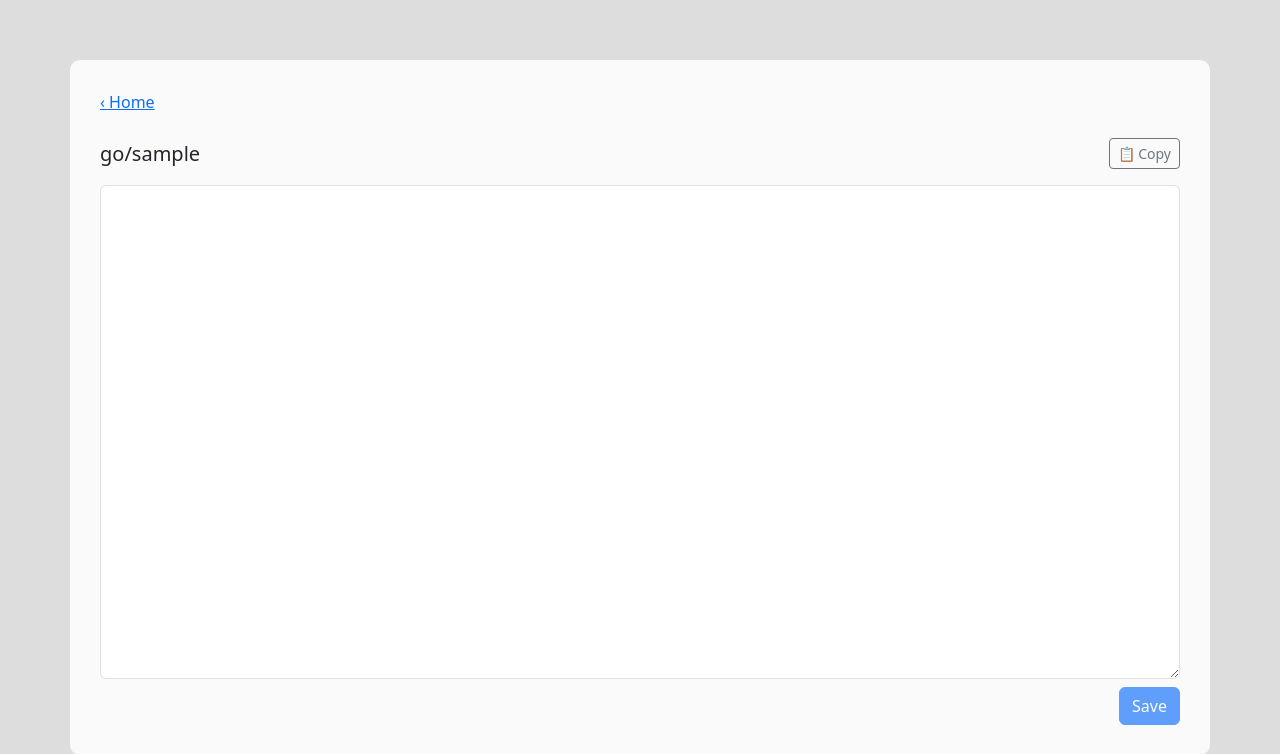
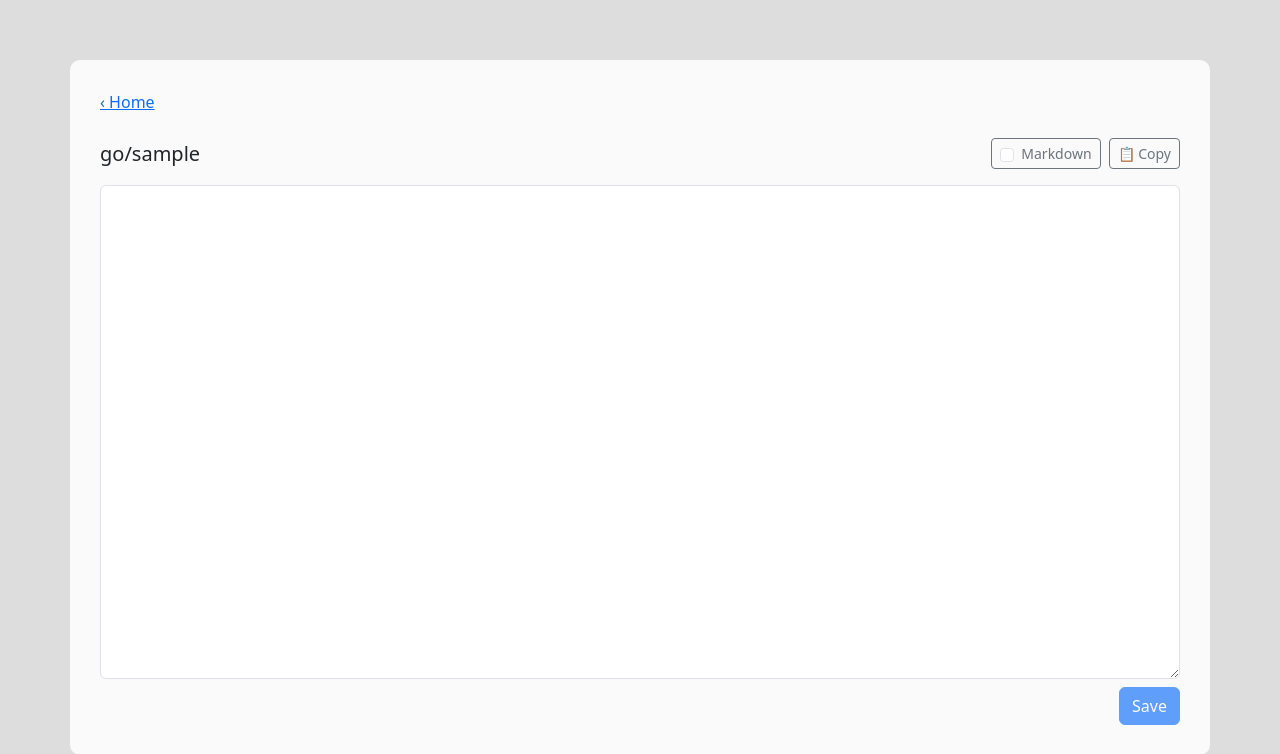
Before and after one commit to theak/go, a Flask app: a page that uses templates/note.html in a window 1280 px wide. Shown: the top 754 px of the page. Run offline with Flask 3, Linux system fonts and the light colour scheme; data that the repository does not hold is empty.

Commit message:
Add markdown preview toggle to notes
Adds a "Markdown" button on the note editor that swaps the textarea for a
read-only rendered view (via marked.js) and back. The preference persists in
the note's metadata JSON alongside the content, so notes reopen in the last-used
view. Clicking the preview returns to edit mode; rendered tables use Bootstrap
styling and the preview has comfortable spacing.

```diff
--- a/app.py
+++ b/app.py
@@ -43,11 +43,13 @@ def note(name):
     if request.method == "POST":
         if db.get_link(name) is None:
             db.create_url(name, f"/note/{name}", description="🟨")
-        db.set_note(name, request.form.get("content", ""))
+        db.set_note(name, request.form.get("content", ""), request.form.get("markdown") is not None)
     link = db.get_link(name)
+    meta = json.loads(link["metadata"] or "{}") if link else {}
     return render_template(
         "note.html", domain=DOMAIN, name=name,
-        content=json.loads(link["metadata"] or "{}").get("note", "") if link else "",
+        content=meta.get("note", ""),
+        markdown=meta.get("markdown", False),
         conflict=link is not None and link["url"] != f"/note/{name}",
         id=link["id"] if link else None,
         created=link["created_date"] if link else None,
--- a/db.py
+++ b/db.py
@@ -44,8 +44,10 @@ def create_url(name: str, url: str, description: str = None):
 def get_link(name: str):
     return query_db("SELECT * FROM link WHERE name = ?", [name], one=True)
 
-def set_note(name: str, content: str):
-    modify_db("UPDATE link SET metadata = json_set(metadata, '$.note', ?) WHERE name = ?", [content, name])
+def set_note(name: str, content: str, markdown: bool = False):
+    modify_db(
+        "UPDATE link SET metadata = json_set(metadata, '$.note', ?, '$.markdown', json(?)) WHERE name = ?",
+        [content, "true" if markdown else "false", name])
 
 def export_links_json() -> str:
     links = query_db("SELECT name, url, description, metadata FROM link")
--- a/static/styles.css
+++ b/static/styles.css
@@ -19,6 +19,11 @@ body {background-color: #ddd;}
 .url-cell .edit-icon {opacity: 0; margin-left: 8px}
 .url-cell:hover .edit-icon {opacity: 0.6}
 
+#rendered {padding: 2.25rem; line-height: 1.6;}
+#rendered > * {margin-bottom: 1rem;}
+#rendered > :last-child {margin-bottom: 0;}
+#rendered img {max-width: 100%;}
+
 @media (max-width: 768px) {
   .container {margin: 12px; padding: 16px; width: auto;}
   .url-cell {
--- a/templates/note.html
+++ b/templates/note.html
@@ -6,6 +6,7 @@
     <title>{{domain}}/{{name}}</title>
     <link href="https://cdn.jsdelivr.net/npm/bootstrap@5.3.2/dist/css/bootstrap.min.css" rel="stylesheet" integrity="sha384-T3c6CoIi6uLrA9TneNEoa7RxnatzjcDSCmG1MXxSR1GAsXEV/Dwwykc2MPK8M2HN" crossorigin="anonymous">
     <link rel="stylesheet" href="/static/styles.css">
+    <script src="https://cdn.jsdelivr.net/npm/marked@12/marked.min.js"></script>
   </head>
   <body>
     {% if conflict %}<div class="alert alert-warning">{{domain}}/{{name}} already exists. Access this note at {{domain}}/note/{{name}} or pick a different name.</div>{% endif %}
@@ -14,10 +15,16 @@
       <div><a href="/">‹ Home</a></div><br/>
       <h5 class="pb-2 d-flex justify-content-between align-items-center">
         {{domain}}/{{name}}
-        <button id="copy" type="button" class="btn btn-outline-secondary btn-sm">📋 Copy</button>
+        <div class="d-flex align-items-center">
+          <label class="btn btn-outline-secondary btn-sm me-2">
+            <input type="checkbox" id="markdown" name="markdown" form="noteform" autocomplete="off" class="form-check-input pe-none mt-0 me-1 align-middle" {% if markdown %}checked{% endif %}> Markdown
+          </label>
+          <button id="copy" type="button" class="btn btn-outline-secondary btn-sm">📋 Copy</button>
+        </div>
       </h5>
-      <form method="post" action="/note/{{name}}">
+      <form id="noteform" method="post" action="/note/{{name}}">
         <textarea id="content" name="content" class="form-control mb-2" style="font-family: monospace" rows="20">{{content}}</textarea>
+        <div id="rendered" class="form-control mb-2 d-none" style="height:auto"></div>
         <div class="d-flex align-items-center">
           {% if id %}<button type="submit" form="delete" name="action" value="delete" class="btn btn-outline-secondary">🗑️ Delete</button>{% endif %}
           <div class="ms-auto d-flex align-items-center">
@@ -38,8 +45,27 @@
       });
       const created = document.getElementById("created");
       if (created) created.textContent = new Date(created.textContent.replace(" ", "T") + "Z").toLocaleDateString(undefined, {year: "numeric", month: "short", day: "numeric"});
+      const rendered = document.getElementById("rendered");
+      const markdown = document.getElementById("markdown");
       const saved = content.value;
-      content.addEventListener("input", () => save.disabled = content.value === saved);
+      const savedMarkdown = markdown.checked;
+      function renderView() {
+        if (markdown.checked) {
+          rendered.innerHTML = marked.parse(content.value);
+          rendered.querySelectorAll("table").forEach(t => t.classList.add("table", "table-bordered"));
+          content.classList.add("d-none"); rendered.classList.remove("d-none");
+        } else {
+          content.classList.remove("d-none"); rendered.classList.add("d-none");
+        }
+      }
+      function updateSave() { save.disabled = content.value === saved && markdown.checked === savedMarkdown; }
+      content.addEventListener("input", updateSave);
+      markdown.addEventListener("change", () => { renderView(); updateSave(); });
+      rendered.addEventListener("click", (e) => {
+        if (e.target.closest("a")) return;   // let links in the preview work normally
+        markdown.checked = false; renderView(); updateSave(); content.focus();
+      });
+      renderView();
       content.form.addEventListener("submit", () => save.disabled = true);
       window.addEventListener("beforeunload", (e) => {
         if (!save.disabled) { e.preventDefault(); e.returnValue = ""; }
```
